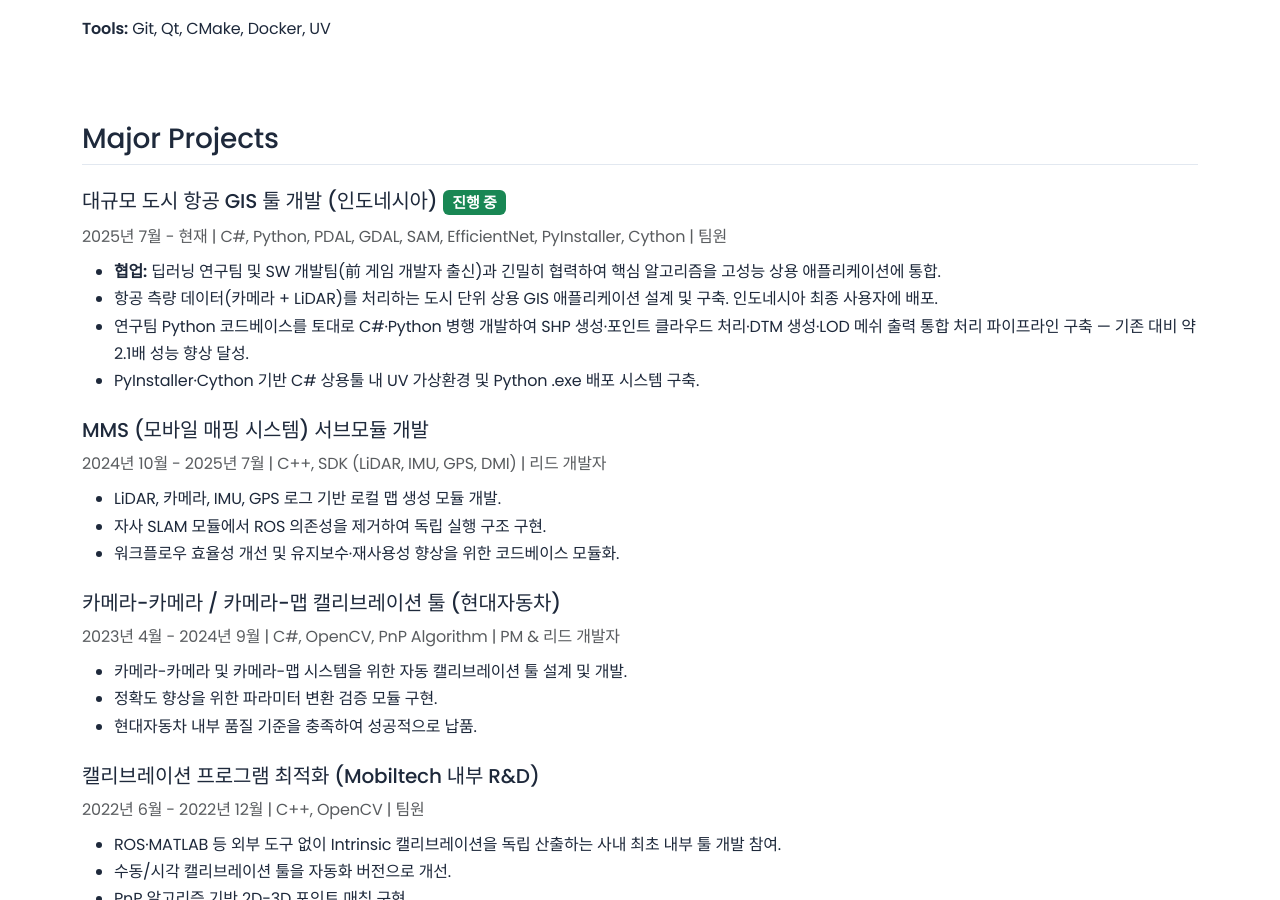
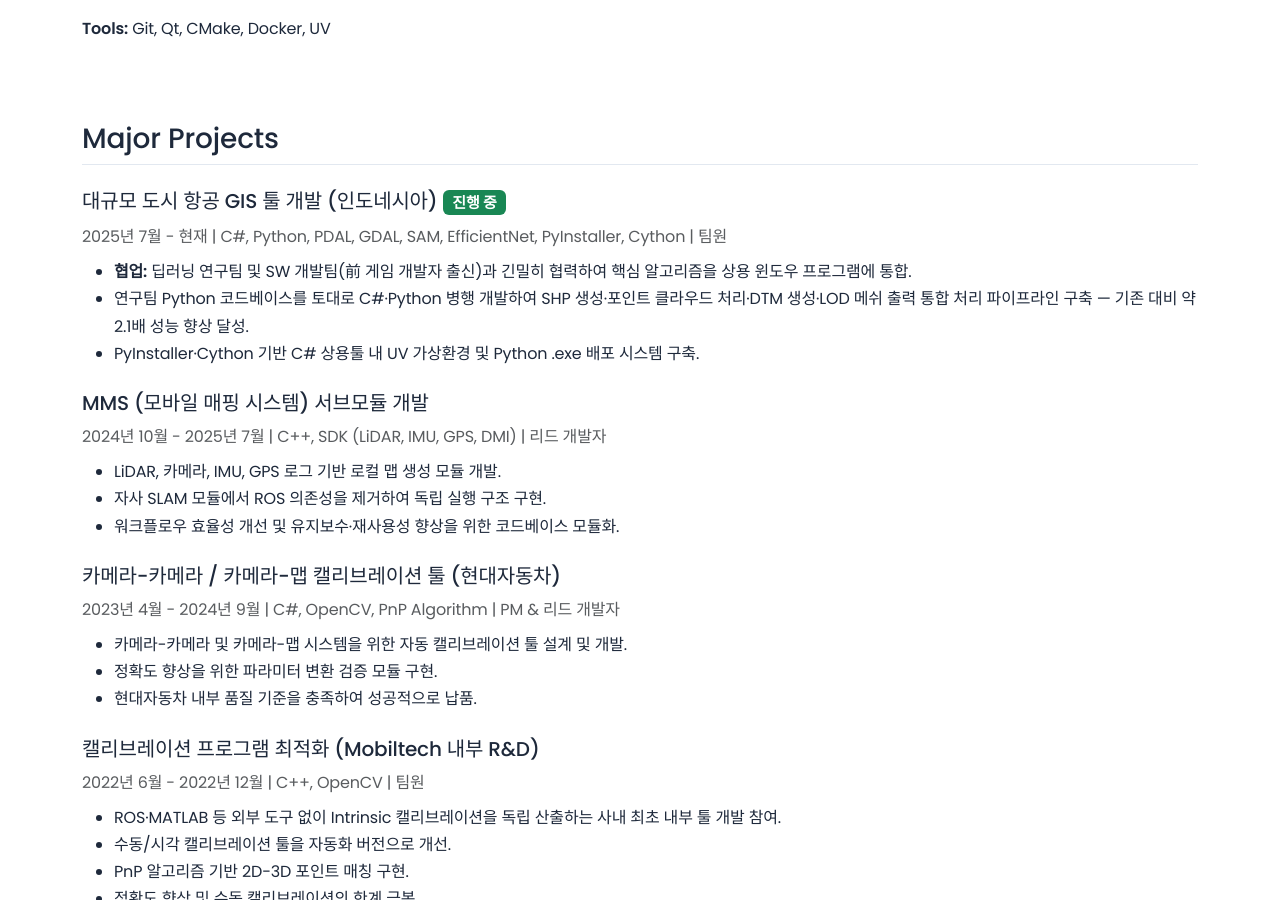
Before and after one commit to jinwoo-Sync/jinwoo-Sync.github.io, a Jekyll site: the page built from cv.html, in a window 1280 px wide and 900 px high, scrolled down 795 px. Built offline with Jekyll 4.4.1, drawn with Linux system fonts in a browser that asks for light colours.

Commit message:
수정 완료

```diff
--- a/cv.html
+++ b/cv.html
@@ -61,8 +61,7 @@ title: CV
       <h3 class="h5 mb-2">대규모 도시 항공 GIS 툴 개발 (인도네시아) <span class="badge bg-success">진행 중</span></h3>
       <p class="text-muted mb-2">2025년 7월 - 현재 | C#, Python, PDAL, GDAL, SAM, EfficientNet, PyInstaller, Cython | 팀원</p>
       <ul>
-        <li><strong>협업:</strong> 딥러닝 연구팀 및 SW 개발팀(前 게임 개발자 출신)과 긴밀히 협력하여 핵심 알고리즘을 고성능 상용 애플리케이션에 통합.</li>
-        <li>항공 측량 데이터(카메라 + LiDAR)를 처리하는 도시 단위 상용 GIS 애플리케이션 설계 및 구축. 인도네시아 최종 사용자에 배포.</li>
+        <li><strong>협업:</strong> 딥러닝 연구팀 및 SW 개발팀(前 게임 개발자 출신)과 긴밀히 협력하여 핵심 알고리즘을 상용 윈도우 프로그램에 통합.</li>
         <li>연구팀 Python 코드베이스를 토대로 C#·Python 병행 개발하여 SHP 생성·포인트 클라우드 처리·DTM 생성·LOD 메쉬 출력 통합 처리 파이프라인 구축 — 기존 대비 약 2.1배 성능 향상 달성.</li>
         <li>PyInstaller·Cython 기반 C# 상용툴 내 UV 가상환경 및 Python .exe 배포 시스템 구축.</li>
       </ul>
```
